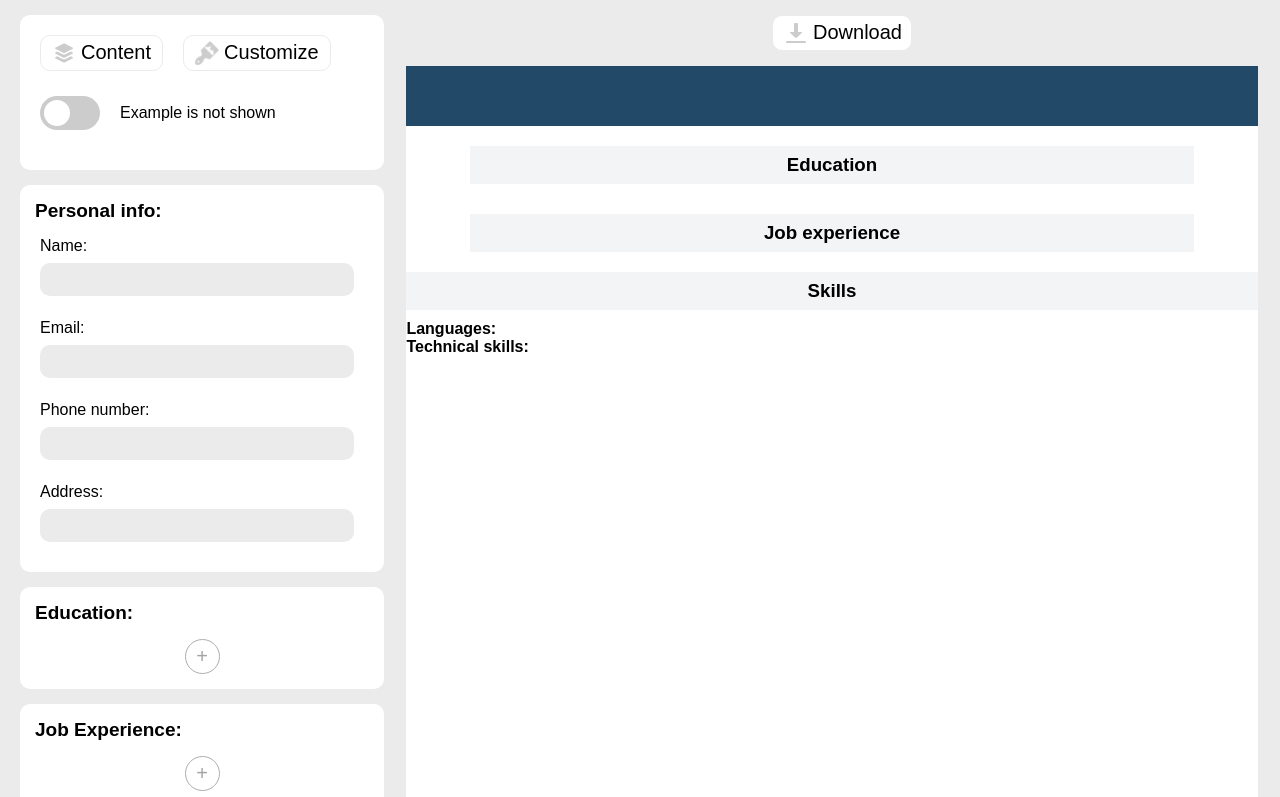
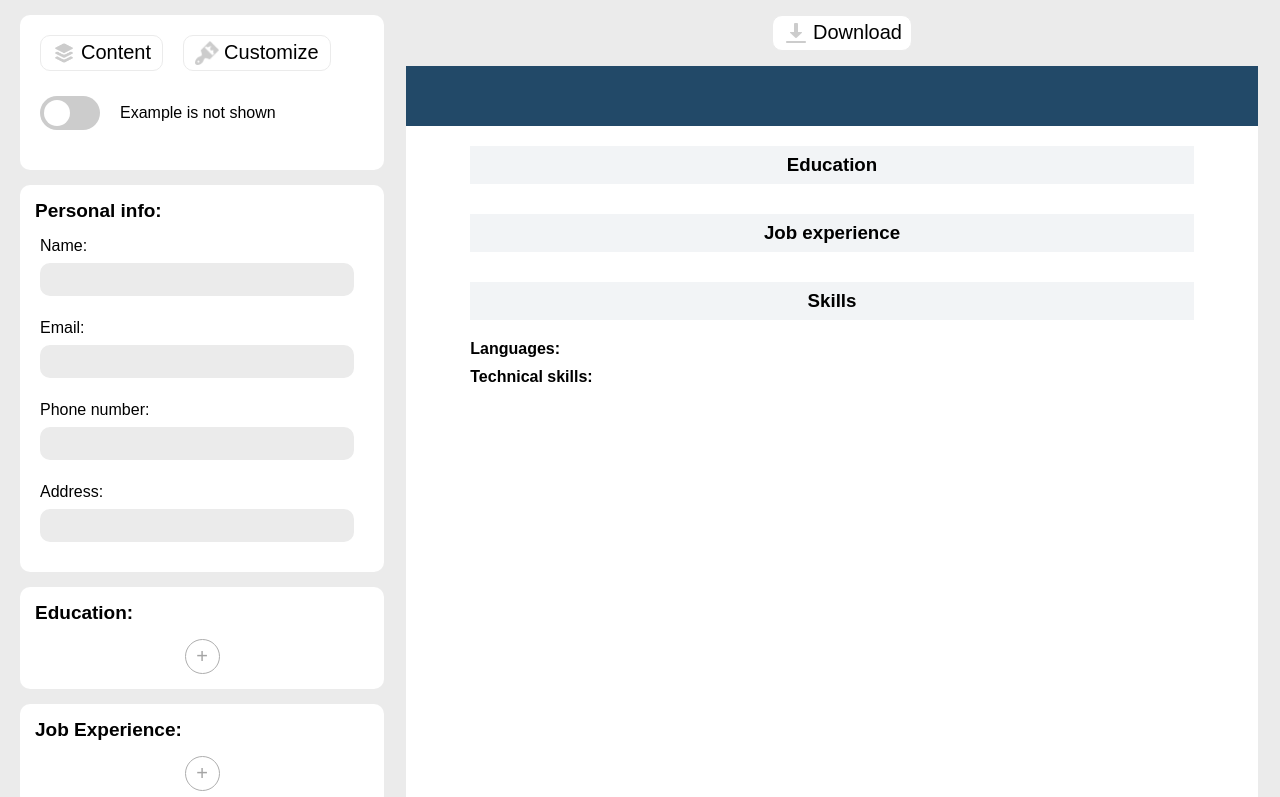
Before and after one commit to vasenkom/CV-maker, a React (Vite) app in the folder cvMaker/: page / in a window 1280 px wide. Shown: the top 797 px of the page. Built offline with nearby package versions, Linux system fonts and the light colour scheme.

Commit message:
add css for skills

```diff
--- a/cvMaker/src/index.css
+++ b/cvMaker/src/index.css
@@ -256,6 +256,18 @@ select {
   font-size: 18px;
   padding: 5px 7px;
 }
+.skillsLine {
+  display: flex;
+  flex-direction: row;
+  gap: 5px;
+}
+#skills {
+  display: flex;
+  flex-direction: column;
+  gap: 10px;
+  width: 85%;
+  margin: 10px auto; /* Centers the entire #education div horizontally */
+}
 @media only screen and (min-width: 2500px) {
   #Application {
     justify-content: center;
```
